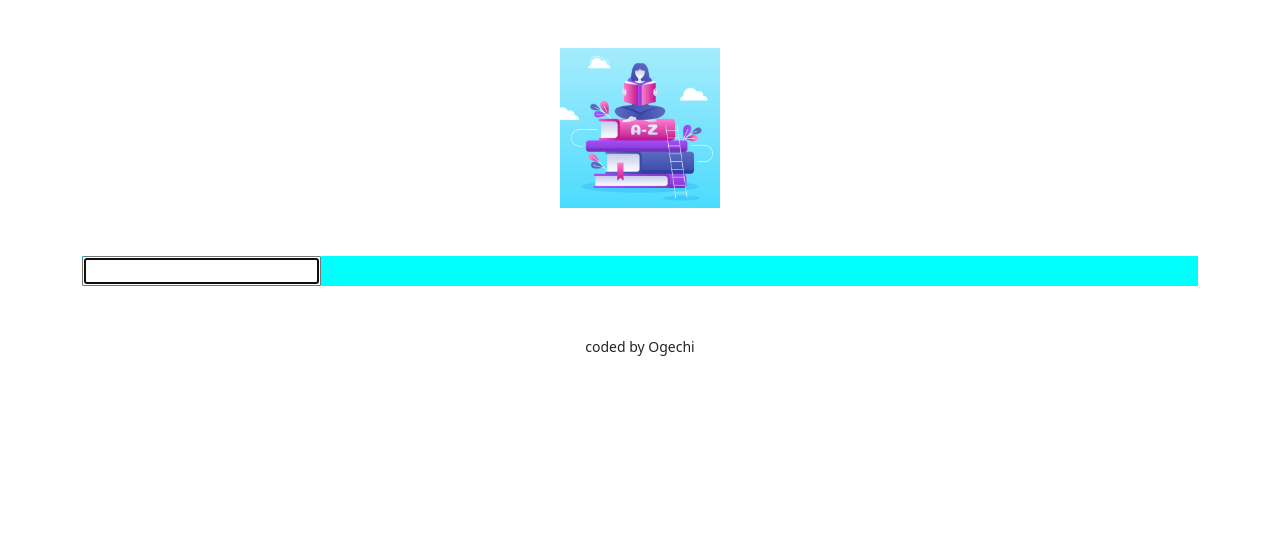
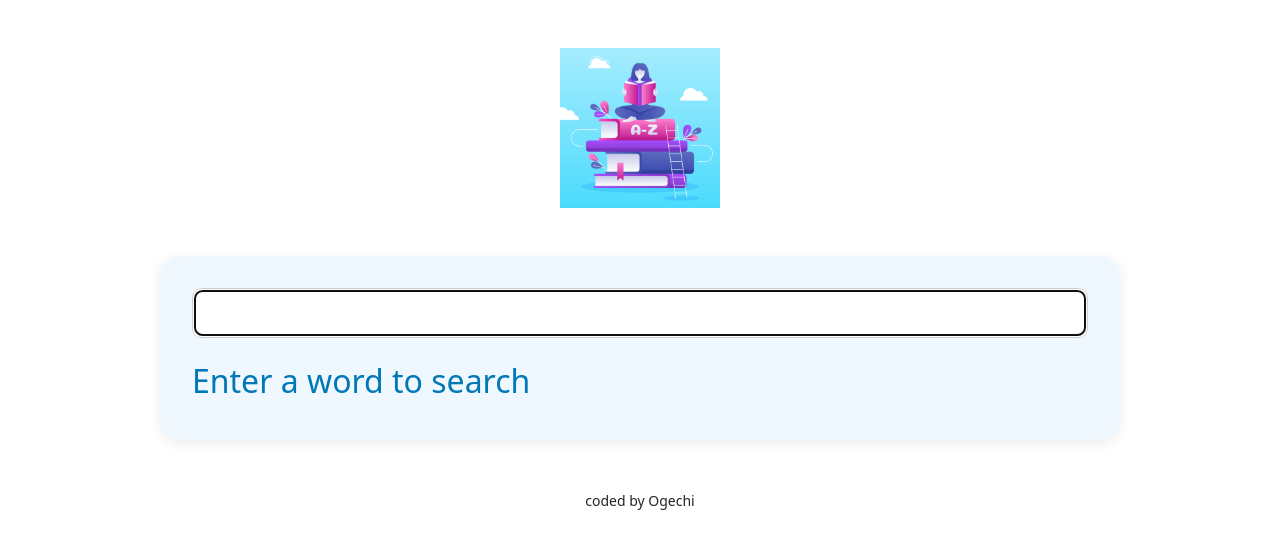
Before and after one commit to sylviacool/dictionary-project-app, a React (Vite) app: page / in a window 1280 px wide. Shown: the top 548 px of the page. Built offline with nearby package versions, Linux system fonts and the light colour scheme.

Commit message:
Improve Results and Meaning components: map meanings, show part of speech, definitions, examples, and synonyms conditionally; add styling

```diff
--- a/src/components/Dictionary.jsx
+++ b/src/components/Dictionary.jsx
@@ -1,12 +1,17 @@
 import React, { useState } from 'react'
+import Results from './Results';
 import axios from 'axios';
 import './dictionary.css';
 
 const Dictionary = () => {
-  const [keyword, setKeyword] = useState("");
+  const [keyword, setKeyword] = useState(""); // User input
+  const [results, setResults] = useState(null); // API response object
 
+  //handleResponse is called when the API request is successful.
+  //It receives the response object and updates the results state variable.
   const handleResponse = (response) => {
-    setKeyword(response.data[0]);
+    console.log(response);
+    setResults(response.data[0]);
   };
 
   //search uses the latest state value (keyword) when you submit.
@@ -14,9 +19,9 @@ const Dictionary = () => {
     event.preventDefault();
     alert(`Searching for: ${keyword}`);
 
-    let apiKey = "36dbadda4844et80d39a8b26da0ofdb7";
-    const apiUrl = `https://api.shecodes.io/dictionary/v1/define?word=${keyword}&key=${apiKey}`;
-    //const apiUrl = `https://api.dictionaryapi.dev/api/v2/entries/en/${keyword}`;
+    //let apiKey = "36dbadda4844et80d39a8b26da0ofdb7";
+    //const apiUrl = `https://api.shecodes.io/dictionary/v1/define?word=${keyword}&key=${apiKey}`;
+    const apiUrl = `https://api.dictionaryapi.dev/api/v2/entries/en/${keyword}`;
     axios.get(apiUrl).then(handleResponse);
   };
 
@@ -29,6 +34,7 @@ const Dictionary = () => {
       <form onSubmit={search}>
         <input type="search" autoFocus={true} onChange={handleKeywordChange} />
       </form>
+      <Results result={results} />
     </div>
   );
 }
--- /dev/null
+++ b/src/components/Meaning.jsx
@@ -0,0 +1,25 @@
+import React from 'react'
+
+const Meaning = ( {meaning} ) => {
+  return (
+    <div className="Meaning">
+      <br />
+      <h3>Part of Speech: {meaning.partOfSpeech}</h3>
+
+      {meaning.definitions?.map((def, i) => (
+        <div key={i}>
+          <p>Definition: {def.definition}</p>
+
+          {/* Only show Example if it exists */}
+          <em>{def.example && <p>Example: {def.example}</p>}</em>
+          {def.synonyms && def.synonyms.length > 0 && (
+            <p>Synonyms: {def.synonyms.join(", ")}</p>
+          )}
+        </div>
+      ))}
+    </div>
+  );
+
+  }
+
+export default Meaning
--- /dev/null
+++ b/src/components/Results.jsx
@@ -0,0 +1,40 @@
+import React from 'react'
+import Meaning from './Meaning';
+
+const Results = ({result}) => {
+  if (result) {
+    return (
+      <div>
+
+        <h2>{result.word}</h2>
+        {result.meanings?.map((meaning, index) => (
+          <Meaning key={index} meaning={meaning} />
+          /*
+  {meaning} here is a single object from the result.meanings array map function.
+  we pass that meaning object as a prop to your Meaning component.
+  The Meaning component then uses that object to display the part of speech,
+  definitions, and examples.
+*/
+        ))}
+      </div>
+    );
+  } else {
+    return (
+      <div className="Results">
+        <h2>Enter a word to search</h2>
+      </div>
+    );
+  }
+
+   /* <div>
+      <h2>{result.word}</h2>
+      <p>Part of Speech: {result.meaning?.[0]?.partOfSpeech}</p>
+      <p>Part of Speech: {result.partOfSpeech}</p>
+      <p>Phonetic: {result.phonetic}</p>
+      <p>Definition: {result.meaning?.[0]?.definitions?.[0]?.definition}</p>
+      <p>Example: {result.meaning?.[0]?.definitions?.[0]?.example}</p>
+    </div>
+  );*/
+}
+
+export default Results
--- a/src/components/dictionary.css
+++ b/src/components/dictionary.css
@@ -1,3 +1,22 @@
-.Dictionary{
-  background-color: aqua;
+.Dictionary {
+  background-color: #f0f8ff;
+  border-radius: 1.2rem;
+  box-shadow: 0 0.2rem 0.8rem rgba(0,0,0,0.08);
+  padding: 2rem;
+  max-width: 60rem;
+  margin: 2rem auto;
 }
+.Dictionary h2 {
+  color: #0077b6;
+  font-size: 2rem;
+  margin-bottom: 0.5rem;
+}
+
+input[type="search"] {
+  width: 100%;
+  padding: 0.75rem;
+  border-radius: 0.6rem;
+  border: 0.1rem solid #ccc;
+  margin-bottom: 1.5rem;
+  font-size: 1rem;
+}
```
Also changed, not shown: src/components/meaning.css (added, +16 -0 lines).
